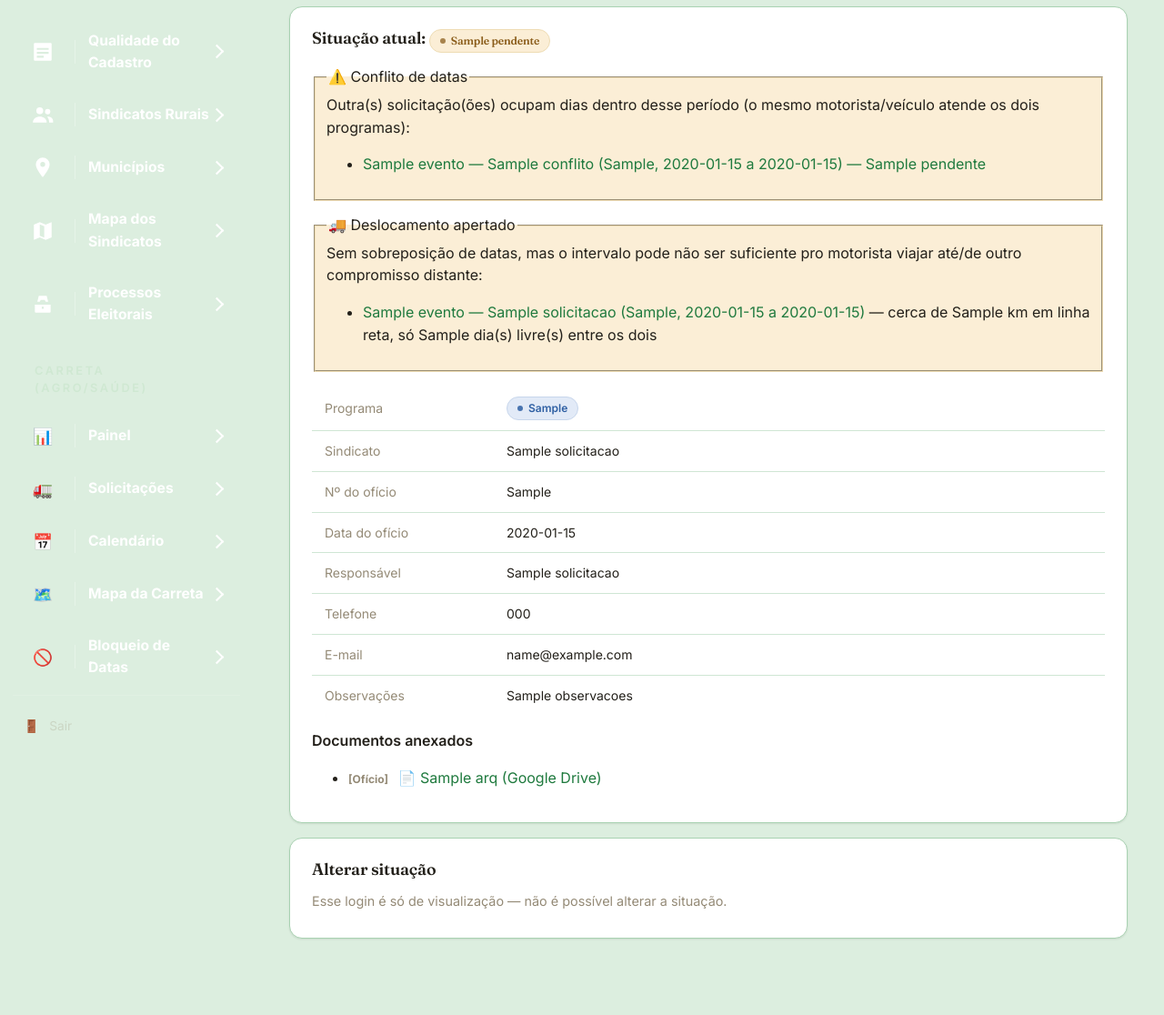
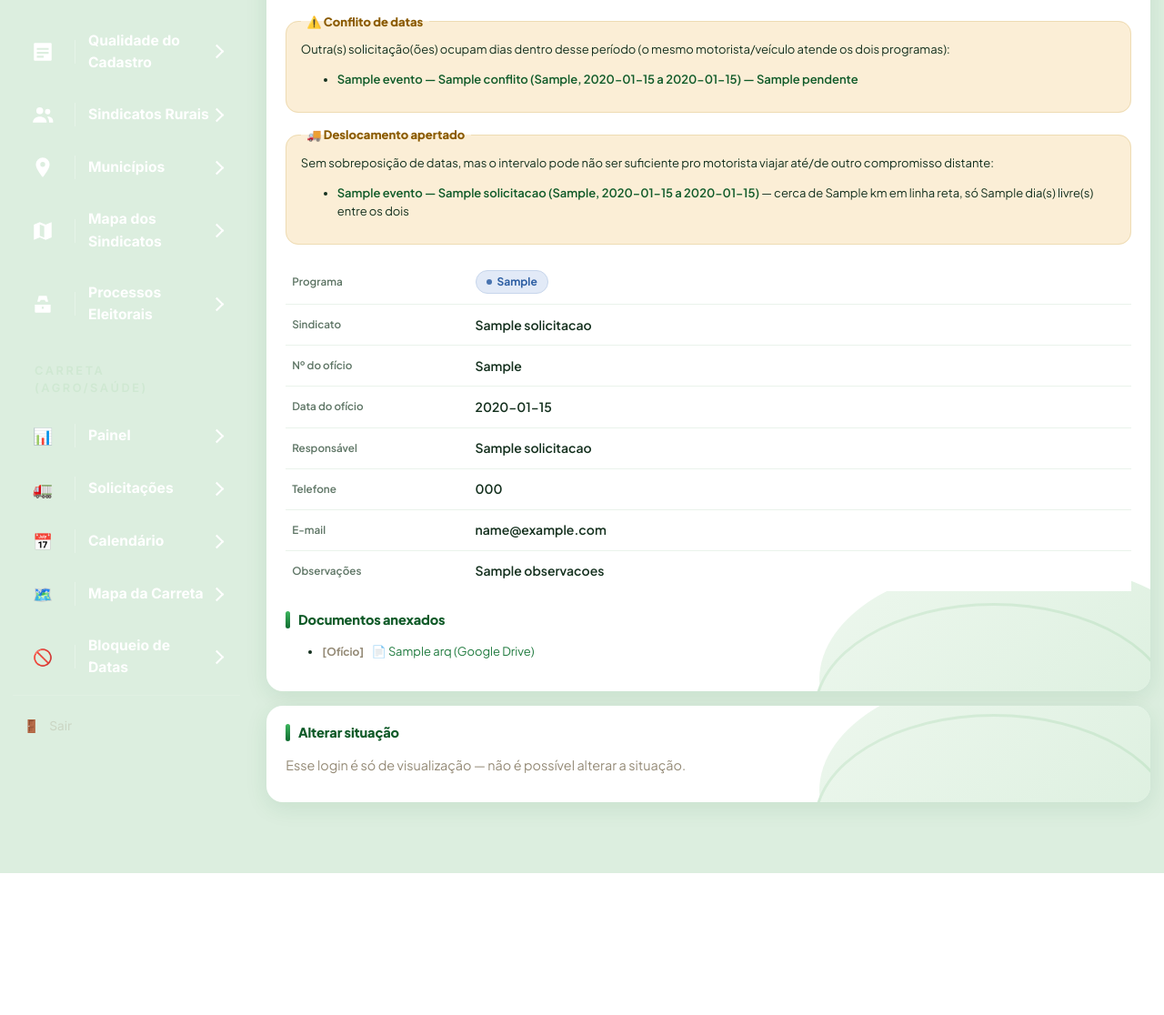
Before and after one commit to Ciiagro/adesoes_ps, a Flask app: template templates/admin_carreta_detalhe.html in a window 1280 px wide. Shown: the part 951-2067 px from the top of the page at 91% size. After the commit the page ends 1911 px from the top, so only its background shows below. Run offline with Flask 3, Linux system fonts and the light colour scheme; the template is opened without the code that fills it: most values are stand-ins (such as "Sample title", 1, 10 or a date in 2020); parts of the project's set-up code (start-up, migrations or seed data) failed here and were passed over.

Commit message:
Carreta: detalhe, editar e nova no padrão temático; PDF sem legenda
Co-Authored-By: Claude Sonnet 5.5 <noreply@anthropic.com>
Claude-Session: https://claude.ai/code/session_013WiFmTFBSHNbMVvWrPcRVB

```diff
--- a/templates/admin_carreta_detalhe.html
+++ b/templates/admin_carreta_detalhe.html
@@ -1,5 +1,5 @@
 {% extends 'admin_base.html' %}
-{% from '_cr_head.html' import cr_head %}
+{% from '_cr_head.html' import cr_head, cr_form_css %}
 
 {% block extra_head %}
 <link rel="stylesheet" href="https://unpkg.com/leaflet@1.9.4/dist/leaflet.css"
@@ -21,7 +21,8 @@
 {% endblock %}
 
 {% block admin_content %}
-<style>.conteudo{max-width:none !important}</style>
+{{ cr_form_css() }}
+<div class="cf">
 <a class="link-voltar" href="{{ url_for('admin_carreta') }}">← Voltar para a lista</a>
 {% call cr_head('Detalhe da solicitação', solicitacao.evento ~ ' — ' ~ solicitacao.municipio_nome ~ ' — ' ~ solicitacao.data_inicio.strftime('%d/%m/%Y') ~ ' a ' ~ solicitacao.data_fim.strftime('%d/%m/%Y')) %}{% endcall %}
 {% if pode_editar_carreta %}<div class="cr-barra"><a class="cr-btn" href="{{ url_for('admin_carreta_editar', solicitacao_id=solicitacao.id) }}">Editar</a></div>{% endif %}
@@ -90,7 +91,7 @@
   </fieldset>
   {% endif %}
 
-  <table style="margin-top:16px;">
+  <table class="kv" style="margin-top:16px;">
     <tbody>
       <tr><td style="width:200px;color:var(--ink-faint);">Programa</td><td><span class="badge-programa {{ 'agro' if solicitacao.tipo_recurso == 'carreta_agro' else 'saude' }}">{{ tipos_recurso.get(solicitacao.tipo_recurso, solicitacao.tipo_recurso) }}</span></td></tr>
       <tr><td style="color:var(--ink-faint);">Sindicato</td><td>{{ solicitacao.sindicato_nome or '—' }}</td></tr>
@@ -103,7 +104,7 @@
     </tbody>
   </table>
 
-  <p style="margin:16px 0 8px;font-weight:600;">Documentos anexados</p>
+  <h2 style="margin-top:1.4em;">Documentos anexados</h2>
   {% if solicitacao.arquivos %}
   <ul>
     {% for arq in solicitacao.arquivos %}
@@ -189,6 +190,7 @@
   <button type="submit" class="btn secundario" style="color:var(--danger);">🗑️ Remover esta solicitação</button>
 </form>
 {% endif %}
+</div>
 {% endblock %}
 
 {% block extra_scripts %}
```
